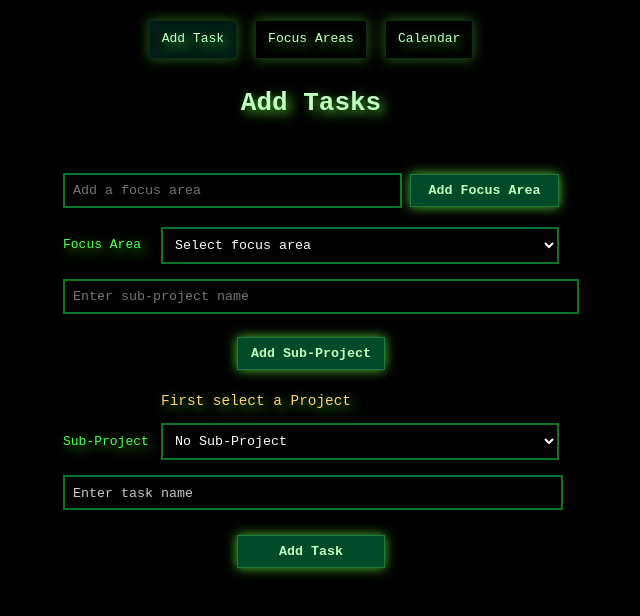
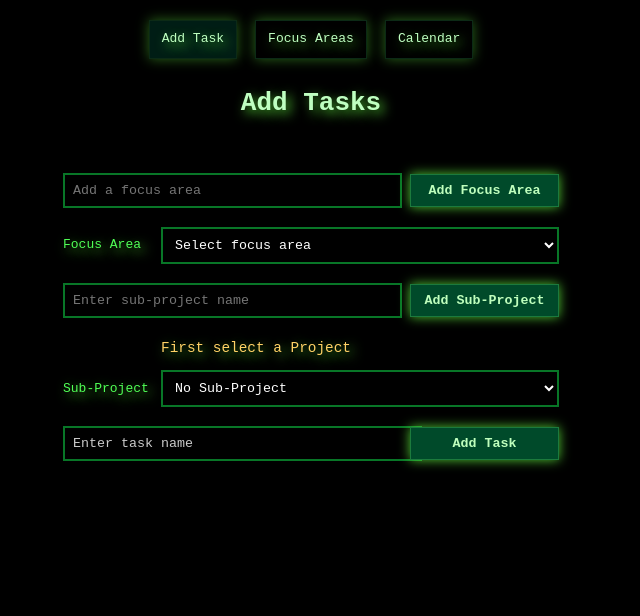
Before and after one commit to WilmerKopernikus/day-planner-matrix, an Angular app: page /daily-planner in a window 1280 px wide. Shown: the top 616 px of the page, without its empty margins (329-969 px from the left). Built offline with nearby package versions, Linux system fonts and the light colour scheme.

Commit message:
Update button styles and position

```diff
--- a/src/app/add-task/add-task.component.css
+++ b/src/app/add-task/add-task.component.css
@@ -42,26 +42,23 @@
   background-color: #066338;
 }
 
-.sub-project-section {
+.inline-input-row {
   display: flex;
-  flex-direction: column;
+  align-items: center;
   gap: 8px;
 }
 
-.sub-project-section input {
+.inline-input-row input {
+  flex: 1;
   padding: 8px;
   background-color: #000000;
   color: #ffffff;
   border: 2px solid #087627;
-  width: 100%;
   font-family: monospace;
 }
 
-.sub-project-section select {
-  background-color: #000000;
-  color: #ffffff;
-  border: 2px solid #087627;
-  font-family: monospace;
+.inline-input-row app-task-name-input {
+  flex: 1;
 }
 
 .sub-project-section button {
--- a/src/app/add-task/add-task.component.html
+++ b/src/app/add-task/add-task.component.html
@@ -14,7 +14,7 @@
     </select>
   </div>
 
-  <div class="sub-project-section">
+  <div class="inline-input-row">
     <label class="visually-hidden" for="subProjectNameInput">Sub-project name</label>
     <input id="subProjectNameInput" type="text" [value]="newSubProjectName" (input)="handleSubProjectNameChange($event)"
       [disabled]="!selectedFocusArea" placeholder="Enter sub-project name" />
@@ -35,7 +35,8 @@
     </select>
   </div>
 
-  <app-task-name-input [(taskName)]="newTaskName" />
-
-  <button (click)="addTask()">Add Task</button>
+  <div class="inline-input-row">
+    <app-task-name-input class="task-name-input" [(taskName)]="newTaskName" />
+    <button type="button" (click)="addTask()">Add Task</button>
+  </div>
 </div>
--- /dev/null
+++ b/src/app/task-name-input/task-name-input.component.css
@@ -0,0 +1,12 @@
+:host {
+  width: 100%;
+}
+
+input {
+  width: 100%;
+  padding: 8px;
+  background-color: #000000;
+  color: #ffffff;
+  border: 2px solid #087627;
+  font-family: monospace;
+}
--- a/src/app/task-name-input/task-name-input.component.ts
+++ b/src/app/task-name-input/task-name-input.component.ts
@@ -2,7 +2,8 @@ import { Component, EventEmitter, Input, Output } from "@angular/core";
 
 @Component({
   selector: 'app-task-name-input',
-  templateUrl: './task-name-input.component.html'
+  templateUrl: './task-name-input.component.html',
+  styleUrls: ['./task-name-input.component.css']
 })
 export class TaskNameInputComponent {
   @Input() taskName = ''
```
